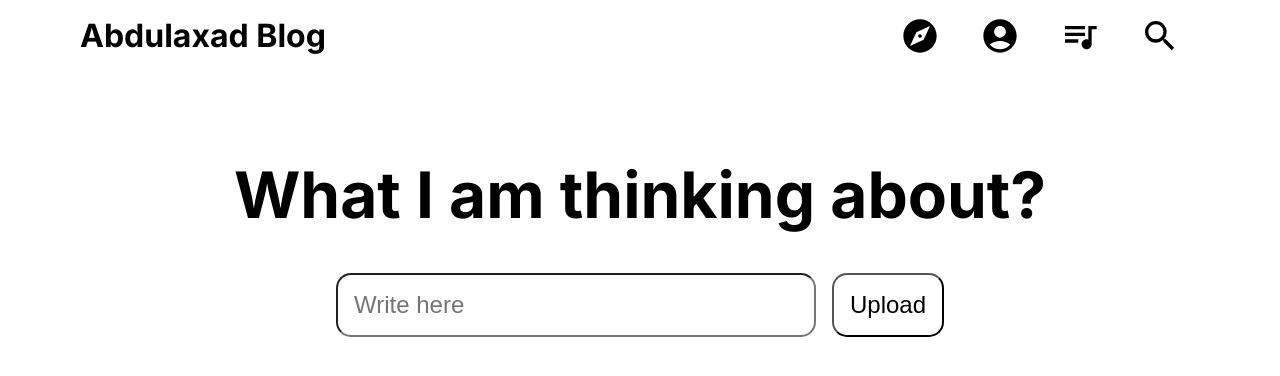
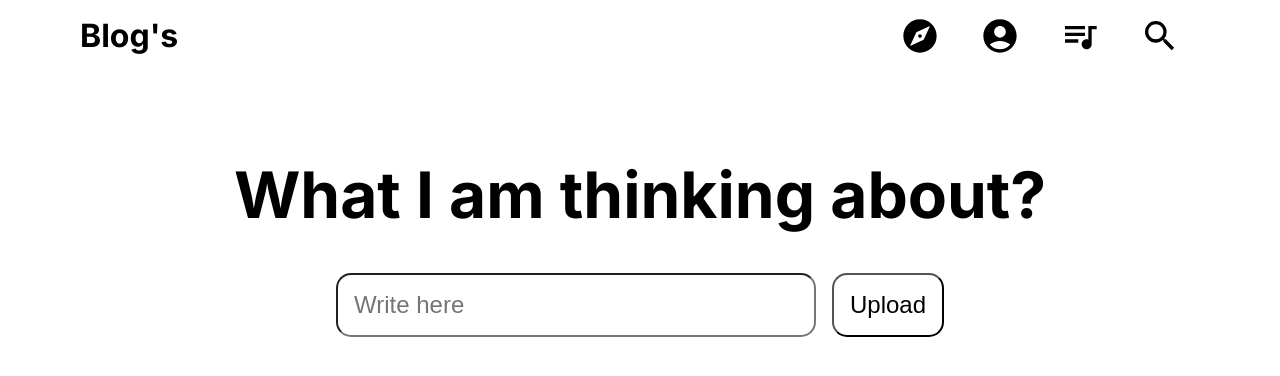
Before and after one commit to Axad575/Blog-s-main-version, a Next.js app: page / in a window 1280 px wide. Shown: the top 376 px of the page. Built offline with nearby package versions, Linux system fonts and the light colour scheme.

Commit message:
update#1

```diff
--- a/src/app/page.js
+++ b/src/app/page.js
@@ -79,7 +79,7 @@ const [task, setTask] = useState('');
   return (
     <div>
       <div id={styles.FirstDiv}>
-        <h1 id={styles.LogoText}>Abdulaxad Blog</h1>
+        <h1 id={styles.LogoText}>Blog's</h1>
         <div id={styles.IconDiv}>
         <Link id={styles.LinkColor} href={"../pages/explore"}>
           <MdExplore id={styles.ExploreIcon} />
```
